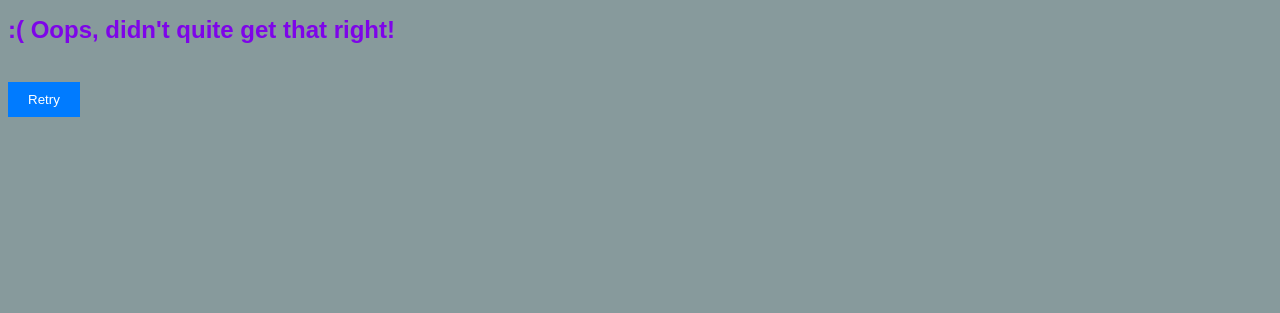
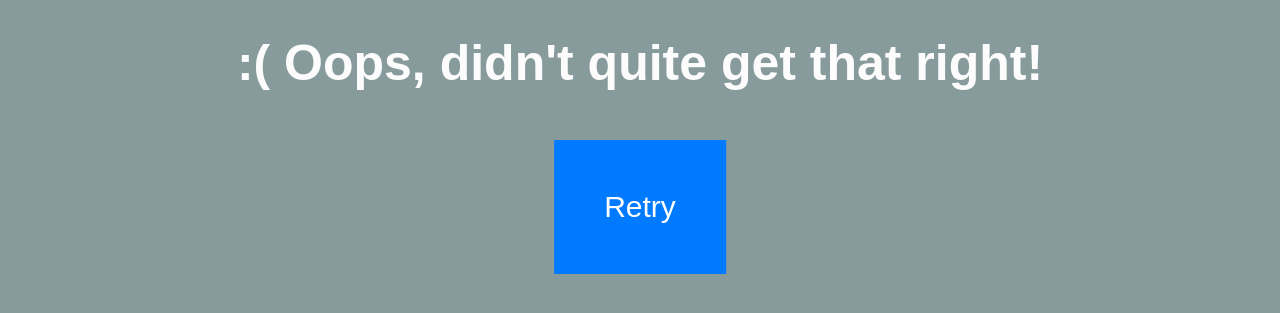
Before and after one commit to DeaDvey/hackstart26, a Flask app: template templates/error.html in a window 1280 px wide. Shown: the top 313 px of the page. Run offline with Flask 3, Linux system fonts and the light colour scheme; the template is opened without the code that fills it, so the values that code supplies are empty.

Commit message:
Update index.css

```diff
--- a/static/index.css
+++ b/static/index.css
@@ -52,20 +52,29 @@ body {
 
 #error-message {
     color: red;
-    font-size: 14px;
+    font-size: 30px;
     margin-top: 5px;
+    text-align: center;
 }
 
 #error-heading {
-    color: rgb(126, 4, 233);
-    font-size: 24px;
+    color: rgb(252, 252, 252);
+    font-size: 50px;
     margin-bottom: 20px;
+    text-align: center;
 }
 
 #error-button button {
-    padding: 10px 20px;
+    padding: 50px 50px;
     background-color: #007bff;
     color: white;
     border: none;
     cursor: pointer;
+    text-align: center;
+    align-items: center;
+    position: absolute;
+    left: 50%;
+    -ms-transform: translateX(-50%);
+    transform: translateX(-50%);
+    font-size: 30px;
 }
```
